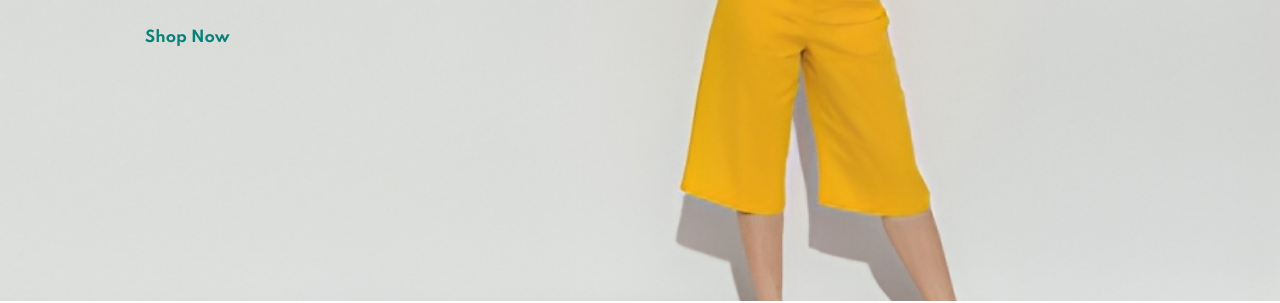
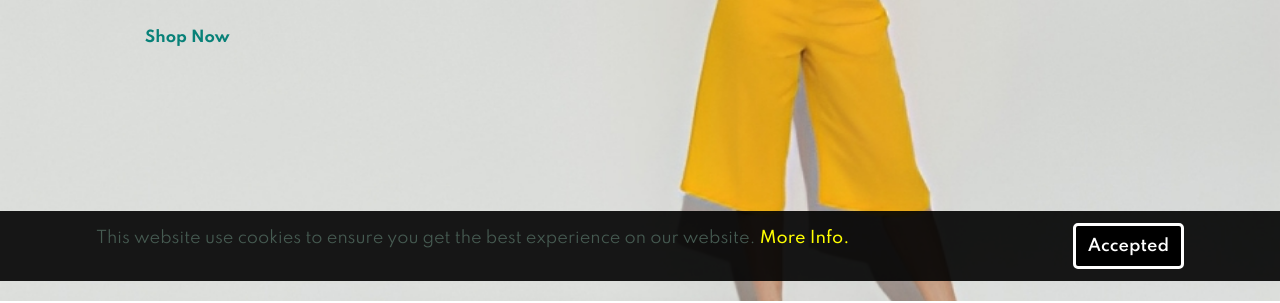
Before and after one commit to mr-hmmaad889/E-Commerce-Web, a plain HTML site: page index.html in a window 1280 px wide. Shown: the part 519-822 px from the top of the page. Drawn offline with nearby package versions, Linux system fonts and the light colour scheme.

Commit message:
Update style.css

```diff
--- a/style.css
+++ b/style.css
@@ -487,6 +487,61 @@ footer .copyright{
 footer .copyright span{
     color: #ef3636;
 }
+
+#cookies{
+    width: 100%;
+    position: fixed;
+    bottom: 0;
+    color: white;
+    background-color: rgba(0, 0, 0, 0.9);
+    /* background-color: rgba(0, 0, 0, 0.7); */
+    z-index: 1;
+    /* display: none; */
+}
+.cookie-container{
+    width: 1600px;
+    margin: auto;
+}
+.cookie-subcontainer{
+    width: 85%;
+    margin: auto;
+}
+.cookies{
+    min-height: 70px;
+    display: flex;
+    justify-content: space-between;
+    align-items: center;
+    flex-wrap: wrap;
+    gap: 10px;
+}
+.cookies p a{
+    color: yellow;
+    font-weight: 500;
+    text-decoration: none;
+}
+#cookies-btn{
+    border-radius: 5px;
+    padding: 8px 12px 8px 12px;
+    font-size: 1rem;
+    font-family: inherit;
+    cursor: pointer;
+    border: 3px solid white;
+    background-color: #000;
+    color: #fff;
+}
+
+
+
+@media (max-width:1600px){
+    .cookie-container{
+        width: 100%;
+    }
+}
+@media (max-width:1024px){
+    .cookie{
+        padding: 10px 0;
+    }
+    }
 
 
 /* Shop Page */
```
